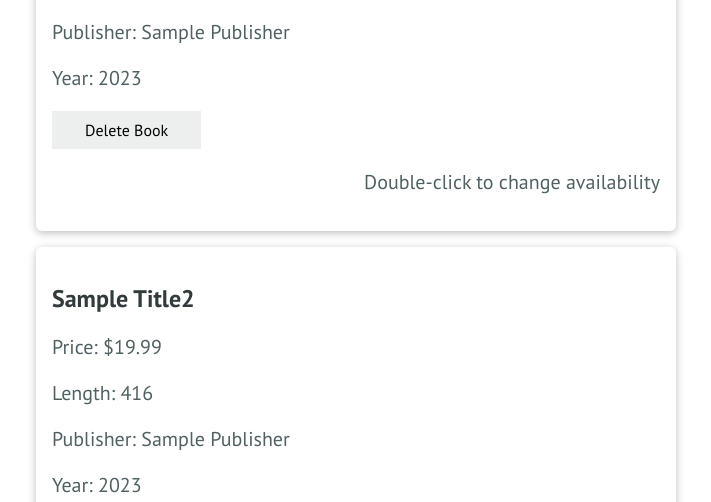
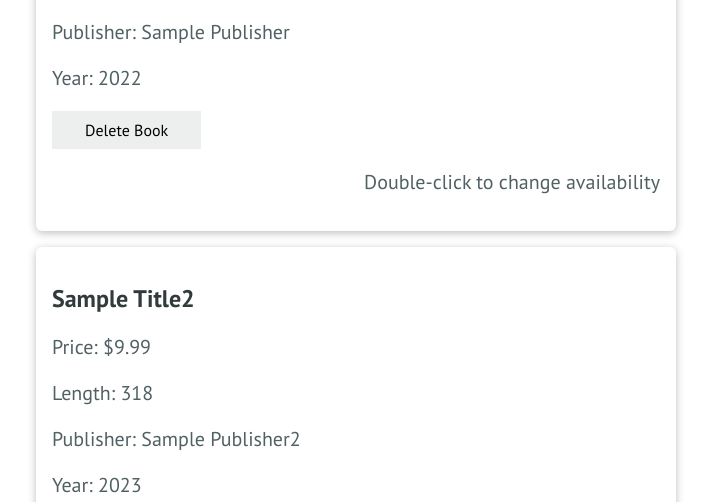
Before and after one commit to VinczeChris-FS/final-project, a React (Create React App) app in the folder frontend/: page / in a window 1280 px wide. Shown: the part 855-1357 px from the top of the page, without its empty margins (284-995 px from the left). Built offline with nearby package versions, Linux system fonts and the light colour scheme.

Commit message:
Add useState hook

```diff
--- a/frontend/src/App.js
+++ b/frontend/src/App.js
@@ -1,14 +1,36 @@
+import { useState } from "react";
+
 // Import components
 import Header from "./components/Header";
 import AddBook from "./components/AddBook";
 import BookList from "./components/BookList";
 
 function App() {
+  // useState hook
+  // Pass in as props to BookList component
+  const [books, setBooks] = useState([
+    {
+      id: 1,
+      title: "Sample Title1",
+      price: "19.99",
+      length: "416",
+      publisher: "Sample Publisher",
+      year: "2022",
+    },
+    {
+      id: 2,
+      title: "Sample Title2",
+      price: "9.99",
+      length: "318",
+      publisher: "Sample Publisher2",
+      year: "2023",
+    },
+  ]);
   return (
     <div>
       <Header />
       <AddBook />
-      <BookList />
+      <BookList books={books} />
     </div>
   );
 }
--- a/frontend/src/components/BookList.js
+++ b/frontend/src/components/BookList.js
@@ -3,24 +3,23 @@
 // Import BookItem component
 import BookItem from "./BookItem";
 
-function BookList() {
+// useState hook passed in from App.js
+function BookList(props) {
   return (
     <section className="books">
       <ul className="book-list">
-        <BookItem
-          title="Sample Title1"
-          price="19.99"
-          length="416"
-          publisher="Sample Publisher"
-          year="2023"
-        />
-        <BookItem
-          title="Sample Title2"
-          price="19.99"
-          length="416"
-          publisher="Sample Publisher"
-          year="2023"
-        />
+        {props.books.map((book) => {
+          return (
+            <BookItem
+              key={book.id}
+              title={book.title}
+              price={book.price}
+              length={book.length}
+              publisher={book.publisher}
+              year={book.year}
+            />
+          );
+        })}
       </ul>
     </section>
   );
```
Also changed, not shown: 1 other file (tests, documents, lock files or other folders).
